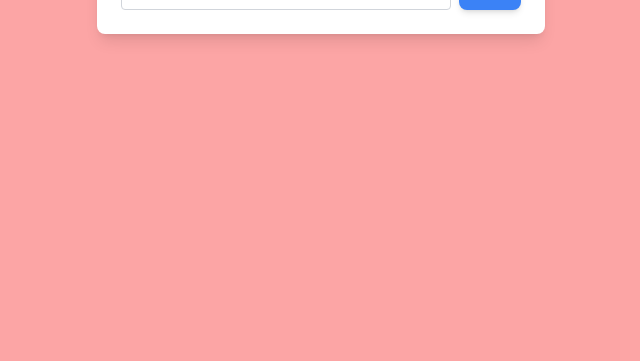
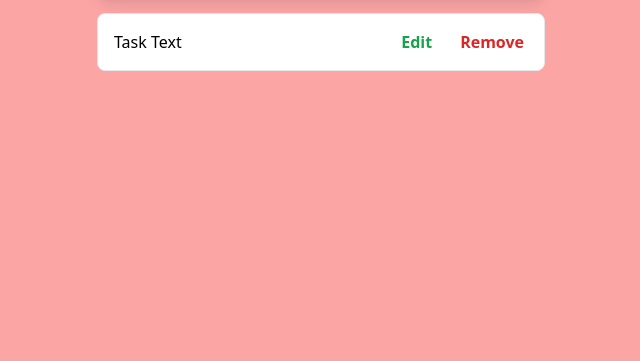
Before and after one commit to Ridoan-75/To-Do-List, a website: page index.html in a window 1280 px wide. Shown: the part 439-800 px from the top of the page, without its empty margins (319-959 px from the left). Drawn offline with nearby package versions, Linux system fonts and the light colour scheme.

Commit message:
edit and dellet button add

```diff
--- a/index.html
+++ b/index.html
@@ -24,6 +24,17 @@
                     transition-all duration-300 ease-in-out active:scale-95 font-medium" id="addBtn">Add</button>
             </div>
         </div>
+        <!-- To-Do List -->
+        <ul id="todoList" class="w-full max-w-md flex flex-col items-center space-y-3">
+            <li class="w-full list-none cursor-pointer rounded-lg border p-3 bg-white flex items-center justify-between transition-colors duration-500 hover:bg-gray-300">
+                <p class="flex-grow p-1">Task Text</p>
+                <div class="flex space-x-3">
+                    <button class="text-green-600 font-semibold px-2">Edit</button>
+                    <button class="text-red-600 font-semibold px-2">Remove</button>
+                </div>
+            </li>
+        </ul>
+    </div>
     <script src="script.js"></script>
 </body>
 </html>
```
